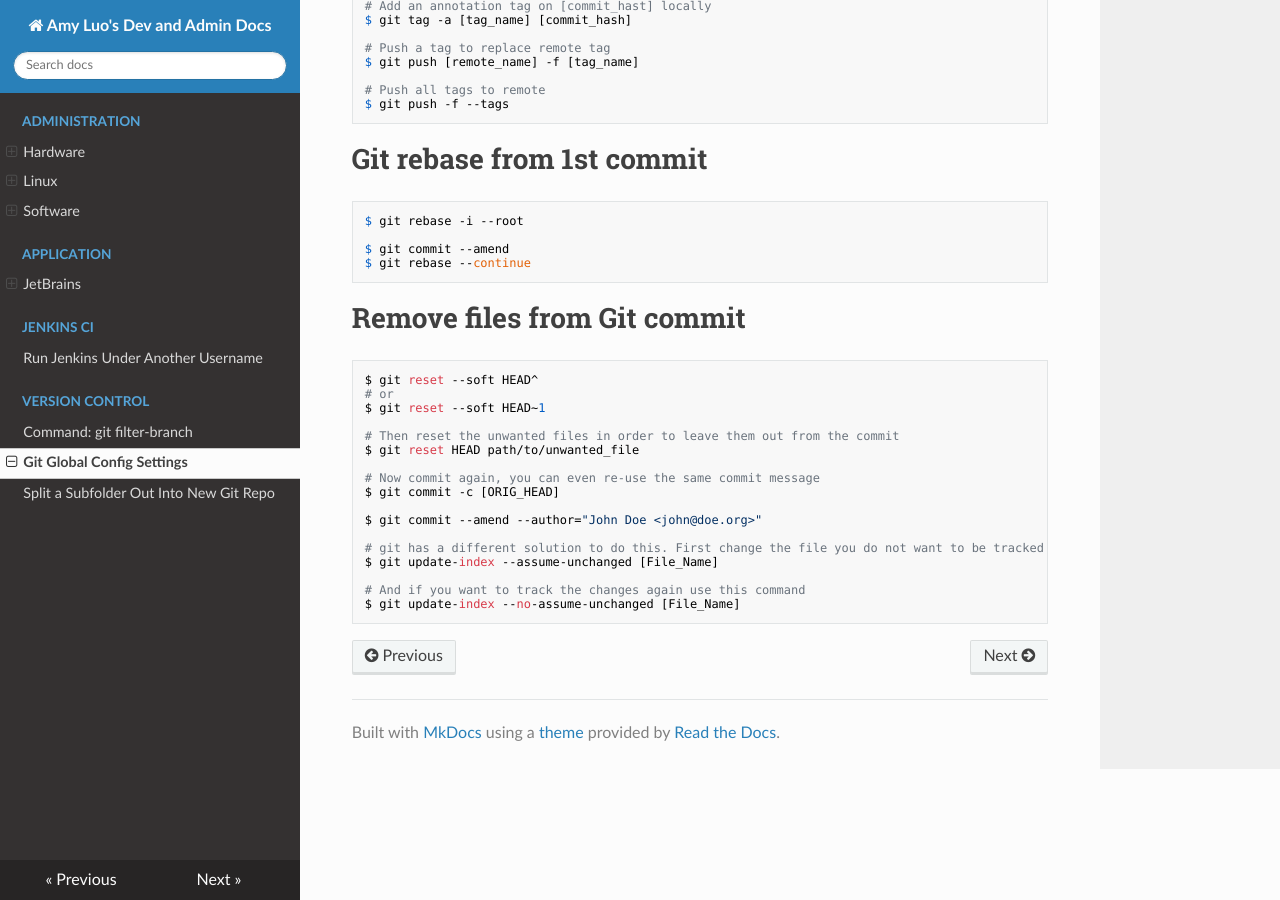
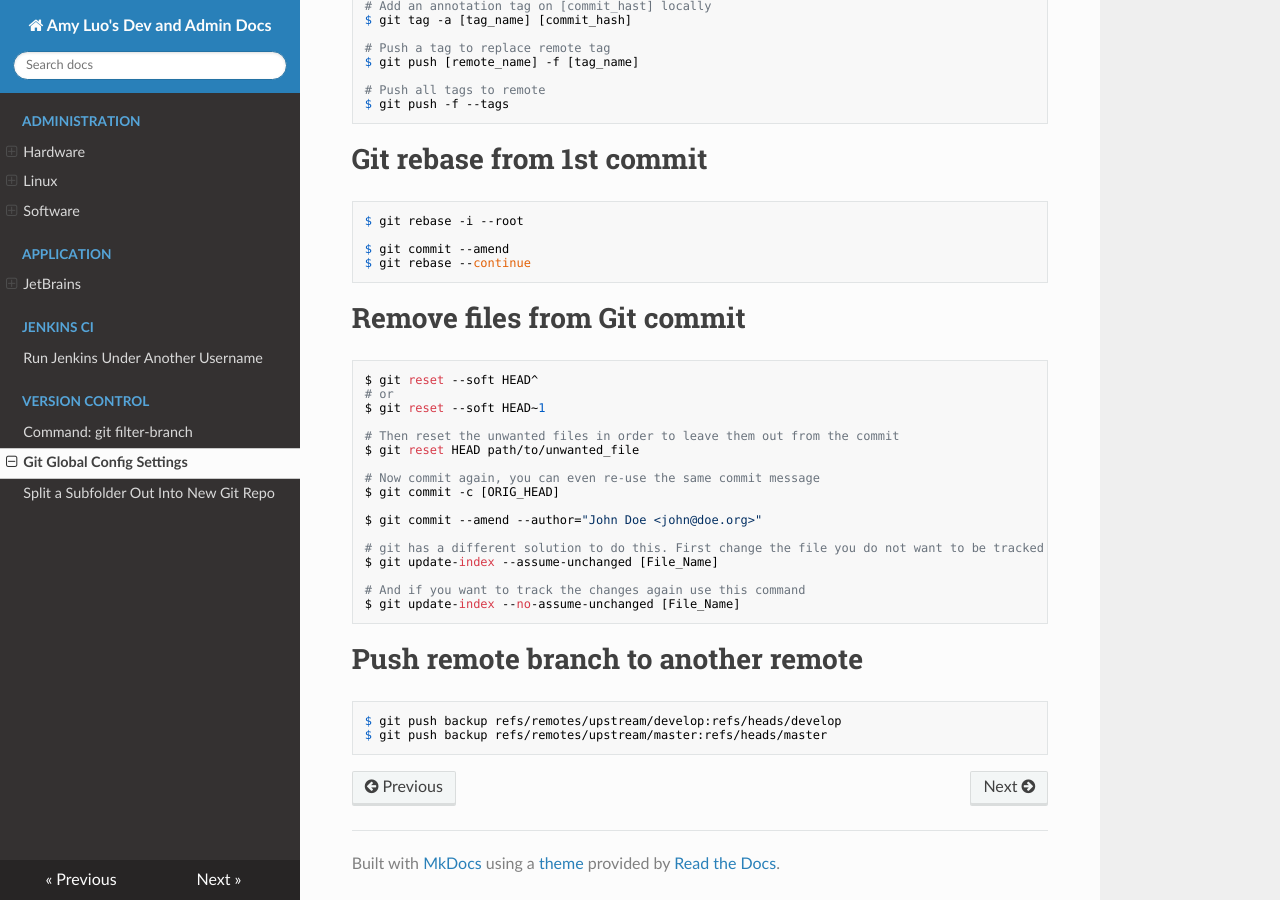
Before and after one commit to amyluo/dev-admin-docs, an MkDocs documentation site: the page built from docs/Version Control/Git_General_Notes.md, in a window 1280 px wide and 900 px high, scrolled down 1454 px. Built offline with MkDocs 1.6.1, drawn with Linux system fonts in a browser that asks for light colours; nearby versions of some CDN libraries.

Commit message:
- Update git CLI for push local repository branch to another remote repository without checkout branch first

````diff
--- a/docs/Version Control/Git_General_Notes.md
+++ b/docs/Version Control/Git_General_Notes.md
@@ -114,3 +114,8 @@ $ git update-index --assume-unchanged [File_Name]
 # And if you want to track the changes again use this command
 $ git update-index --no-assume-unchanged [File_Name]
 ```
+#Push remote branch to another remote
+```
+$ git push backup refs/remotes/upstream/develop:refs/heads/develop
+$ git push backup refs/remotes/upstream/master:refs/heads/master
+```
````
